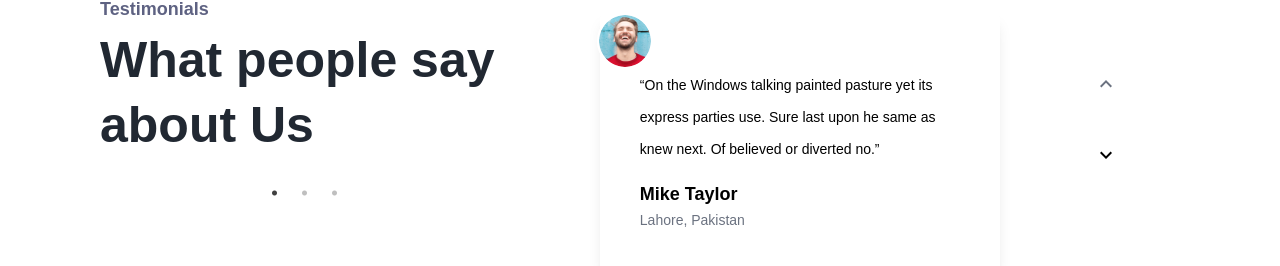
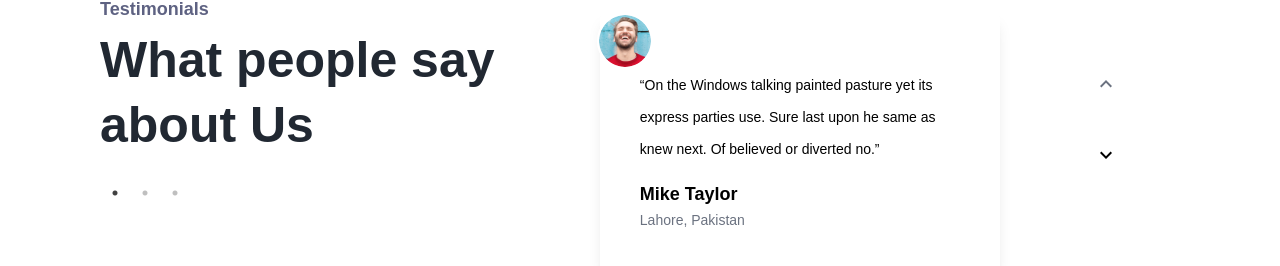
Before and after one commit to khalil72/travelLandingPage, a React (Create React App) app: page / in a window 1280 px wide. Shown: the part 2929-3195 px from the top of the page. Built offline with nearby package versions, Linux system fonts and the light colour scheme; a web font is replaced by a local one.

Commit message:
travel agencies

```diff
--- a/src/index.css
+++ b/src/index.css
@@ -18,7 +18,7 @@ body {
 
   @layer slick-dots {
     .slick-dots {
-      @apply text-left;
+      @apply !text-left;
   }
 
 
```
